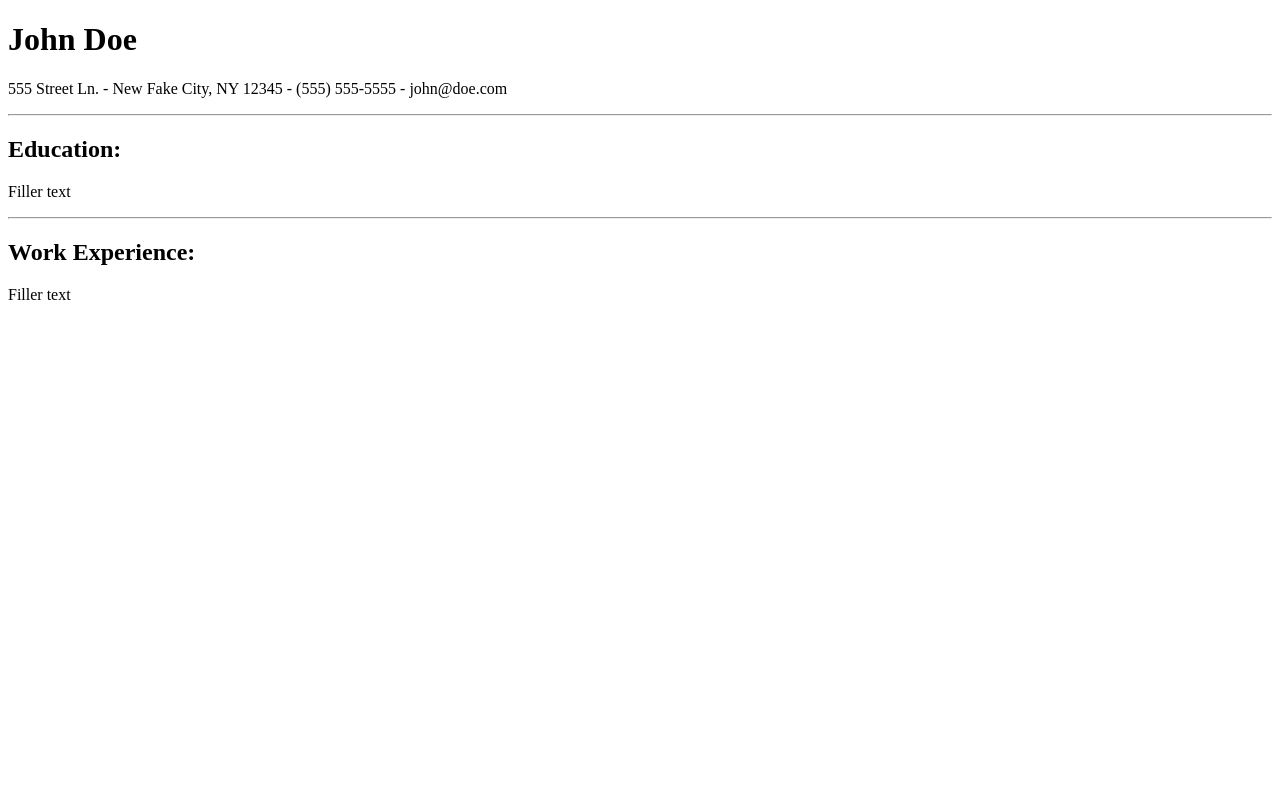
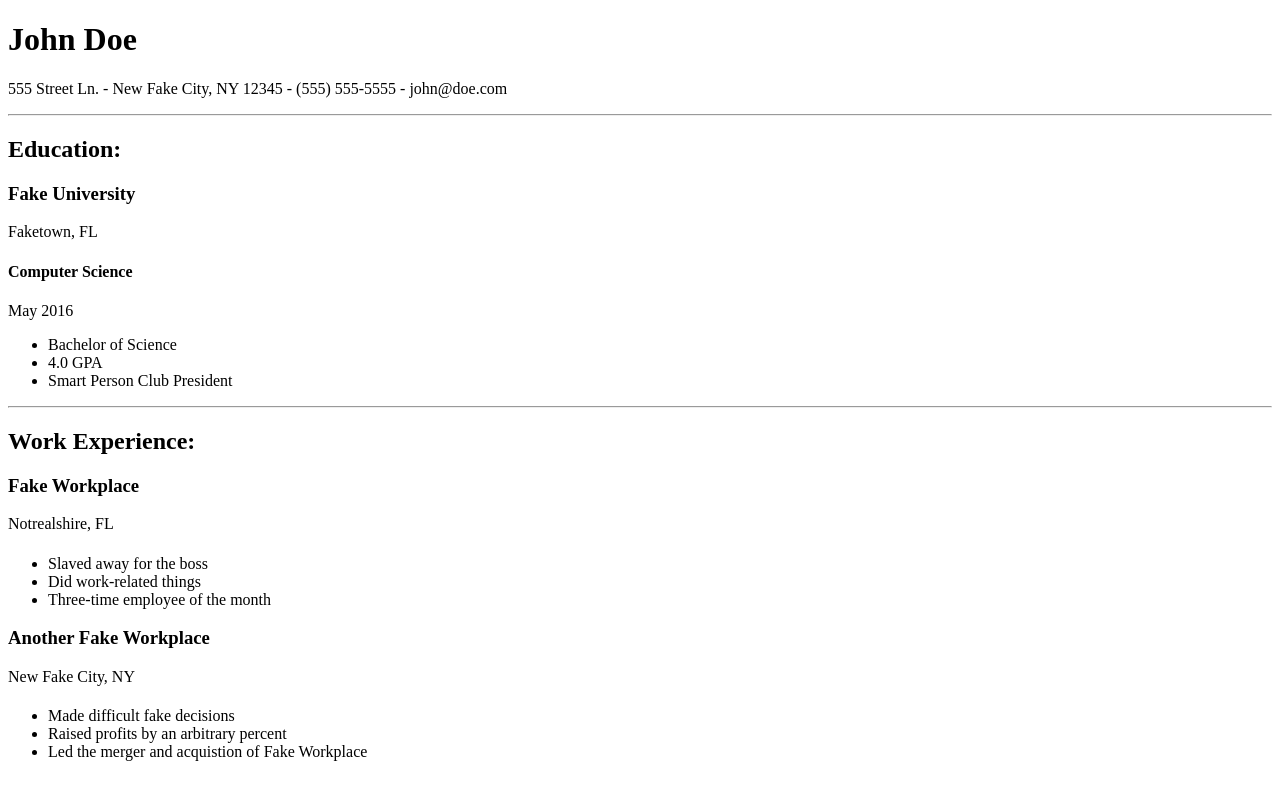
Before and after one commit to ryangholland/react-cv-app, a React (Vite) app: page / in a window 1280 px wide. Built offline with nearby package versions, Linux system fonts and the light colour scheme.

Commit message:
Add Education and WorkExperience components

```diff
--- a/src/components/App.jsx
+++ b/src/components/App.jsx
@@ -1,6 +1,7 @@
 import { useState } from "react";
 import { v4 as uuidv4 } from "uuid";
 import GeneralInfo from "./GeneralInfo";
+import Education from "./Education";
 
 function App() {
 
@@ -20,8 +21,8 @@ function App() {
         name: "Fake University",
         city: "Faketown",
         state: "FL",
-        field: "Computer Science",
-        gradDate: "May 2016",
+        study: "Computer Science",
+        date: "May 2016",
         extraInfo: [
           {
             id: uuidv4(),
@@ -94,12 +95,16 @@ function App() {
       <hr />
       <div>
         <h2>Education:</h2>
-        <p>Filler text</p>
+        {data.education.map(school => {
+          return <Education {...school} key={school.id} />
+        })}
       </div>
       <hr />
       <div>
         <h2>Work Experience:</h2>
-        <div>Filler text</div>
+        {data.workExperience.map(workplace => {
+          return <Education {...workplace} key={workplace.id} />
+        })}
       </div>
     </>
   );
--- a/src/components/Education.jsx
+++ b/src/components/Education.jsx
@@ -1,5 +1,23 @@
-function Education() {
-
+function Education({ name, city, state, study, date, extraInfo }) {
+  return (
+    <div>
+      <div>
+        <h3>{name}</h3>
+        <p>
+          {city}, {state}
+        </p>
+      </div>
+      <div>
+        <h4>{study}</h4>
+        <p>{date}</p>
+      </div>
+      <ul>
+        {extraInfo.map((item) => {
+          return <li key={item.id}>{item.text}</li>;
+        })}
+      </ul>
+    </div>
+  );
 }
 
 export default Education;
```
Also changed, not shown: src/components/WorkExperience.jsx (added, +23 -0 lines).
